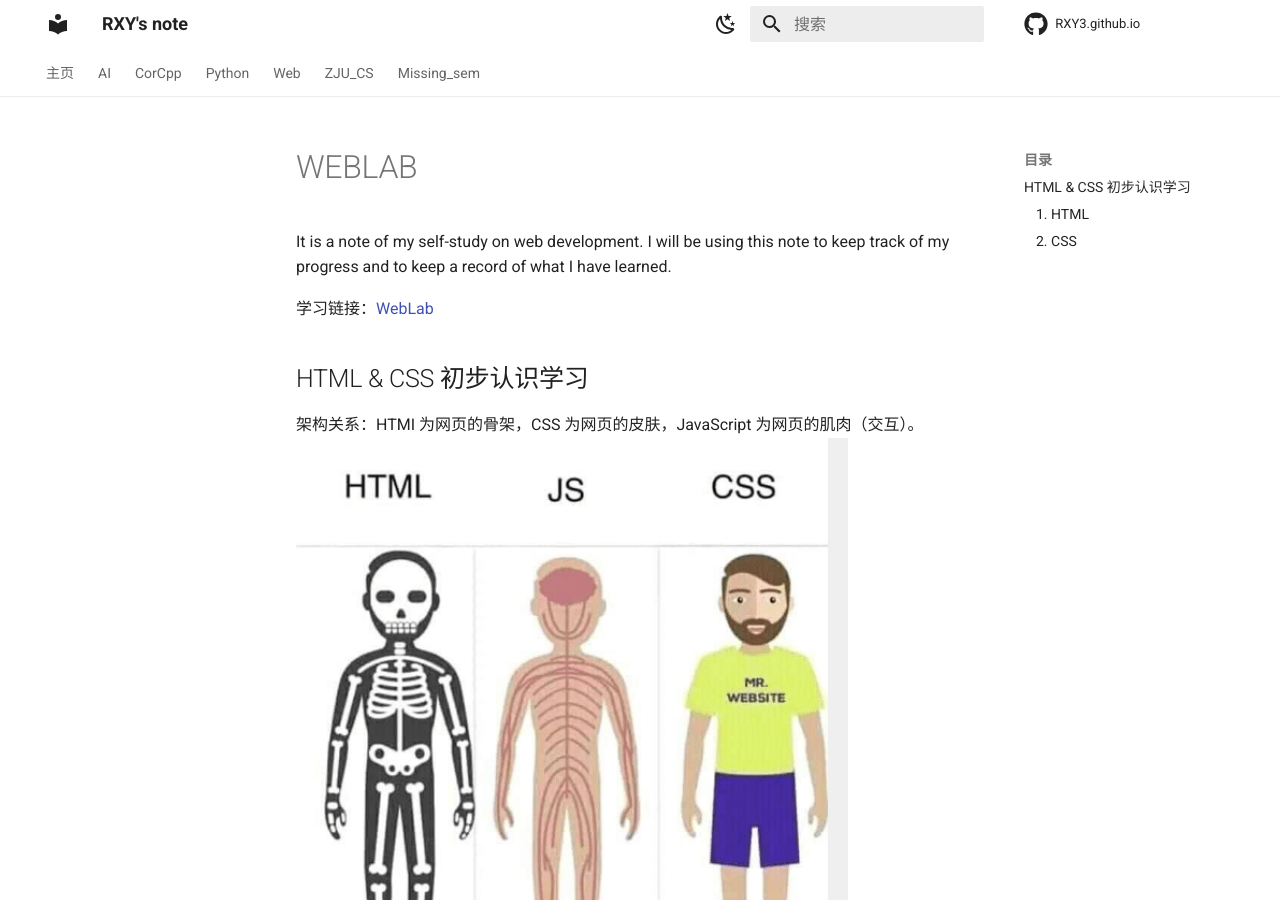
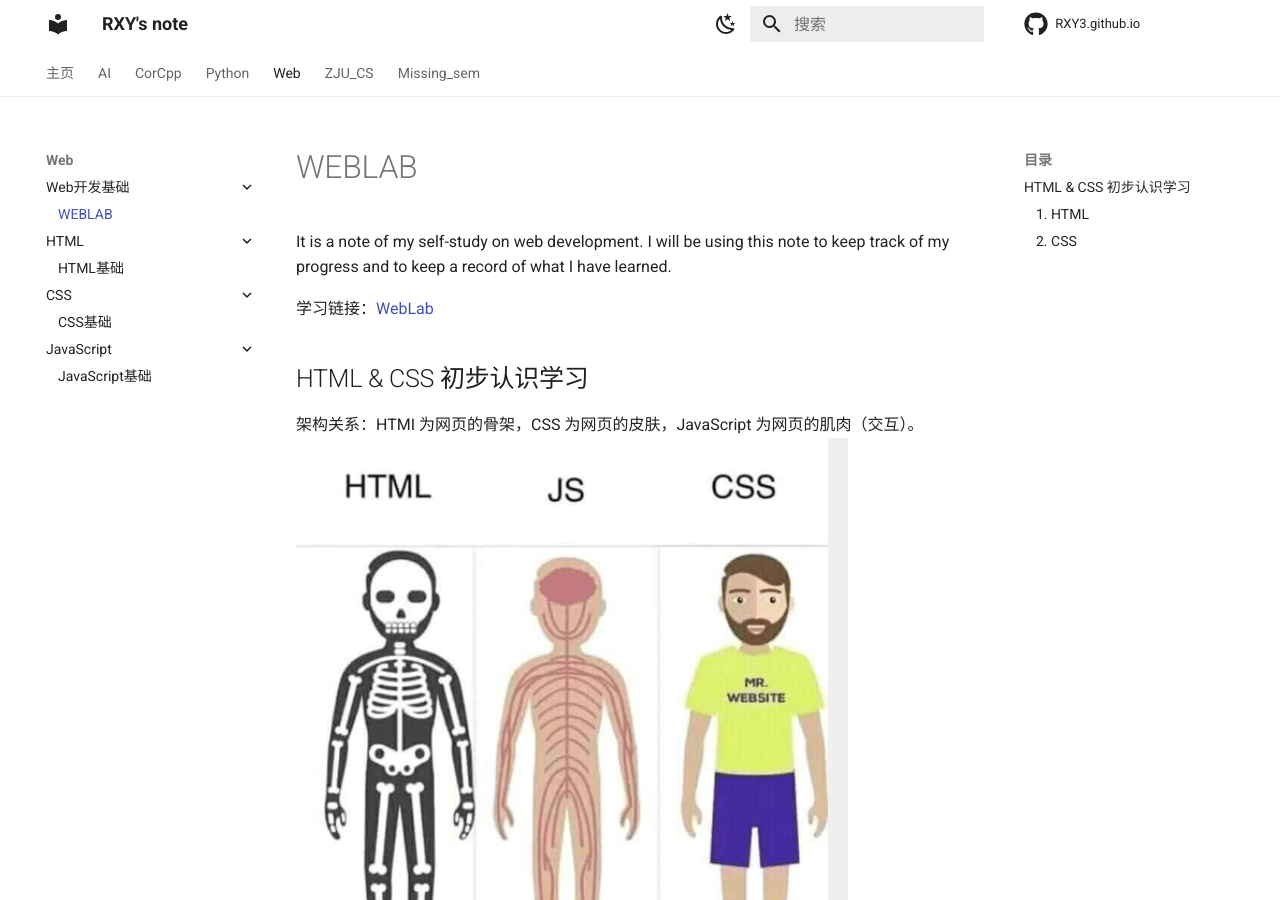
Before and after one commit to RXY3/RXY-s-NoteBook, an MkDocs documentation site: the page built from docs/Web/Web.lab.md, in a window 1280 px wide and 900 px high. Built offline with MkDocs 1.6.1 and Material for MkDocs 9.7.7, drawn with Linux system fonts in a browser that asks for light colours; comment, search, counter and statistics services are not loaded.

Commit message:
20240418

```diff
--- a/mkdocs.yml
+++ b/mkdocs.yml
@@ -62,6 +62,8 @@ nav:
     - Python/Python基础.md
     - Python/Python进阶.md
   - Web:
+    - Web开发基础:
+      - Web/Web.lab.md
     - HTML:
       - Web/HTML/HTML基础.md
     - CSS:
```
